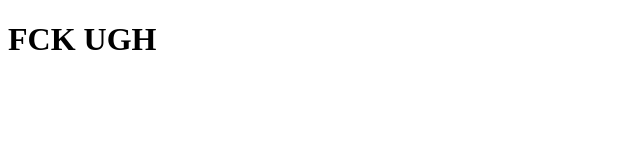
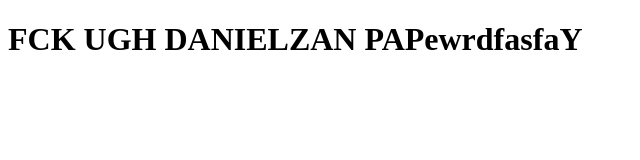
Before and after one commit to riecodes/code-cat, a plain HTML site: page main.html in a window 1280 px wide. Shown: the whole page, without its empty margins (0-640 px from the left). Drawn offline with Linux system fonts and the light colour scheme.

Commit message:
i modified the text

```diff
--- a/main.html
+++ b/main.html
@@ -7,6 +7,6 @@
     <title>Document</title>
 </head>
 <body>
-    <h1>FCK UGH</h1>
+    <h1>FCK UGH DANIELZAN PAPewrdfasfaY</h1>
 </body>
 </html>
```
